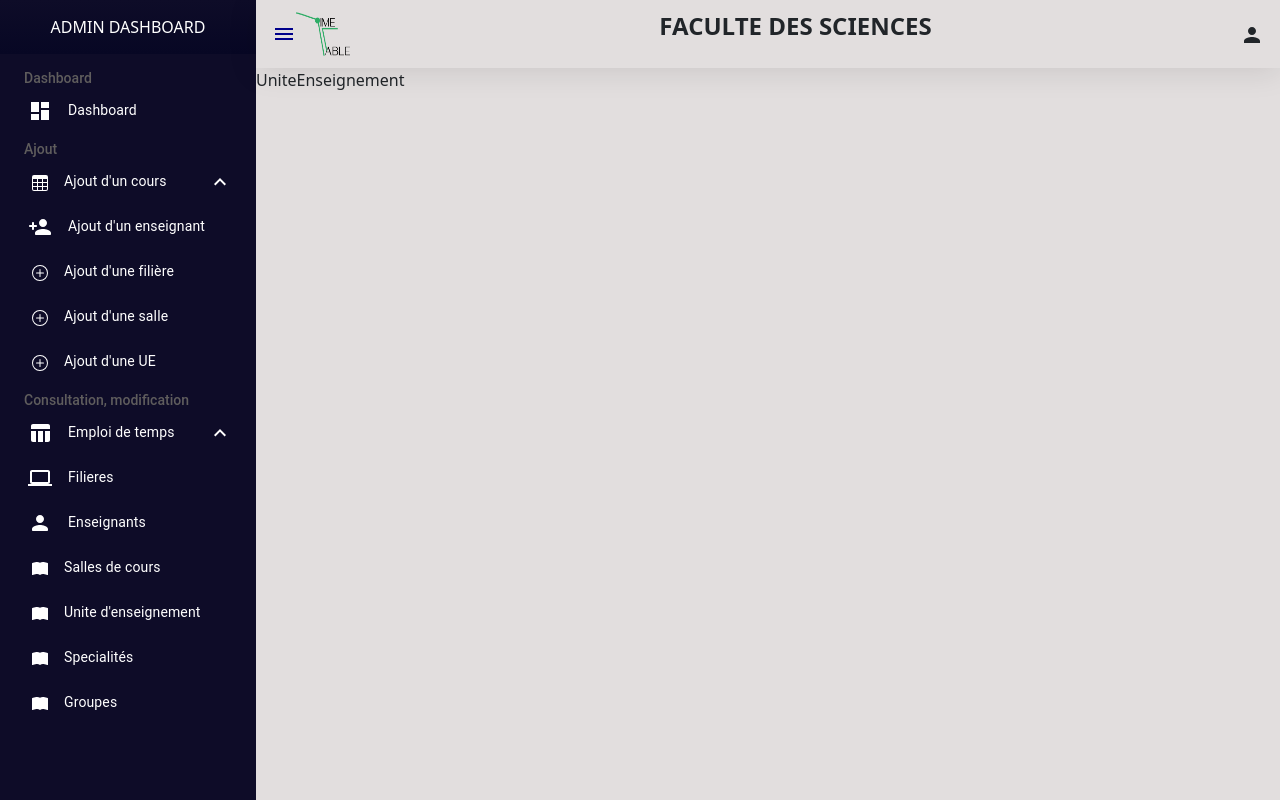
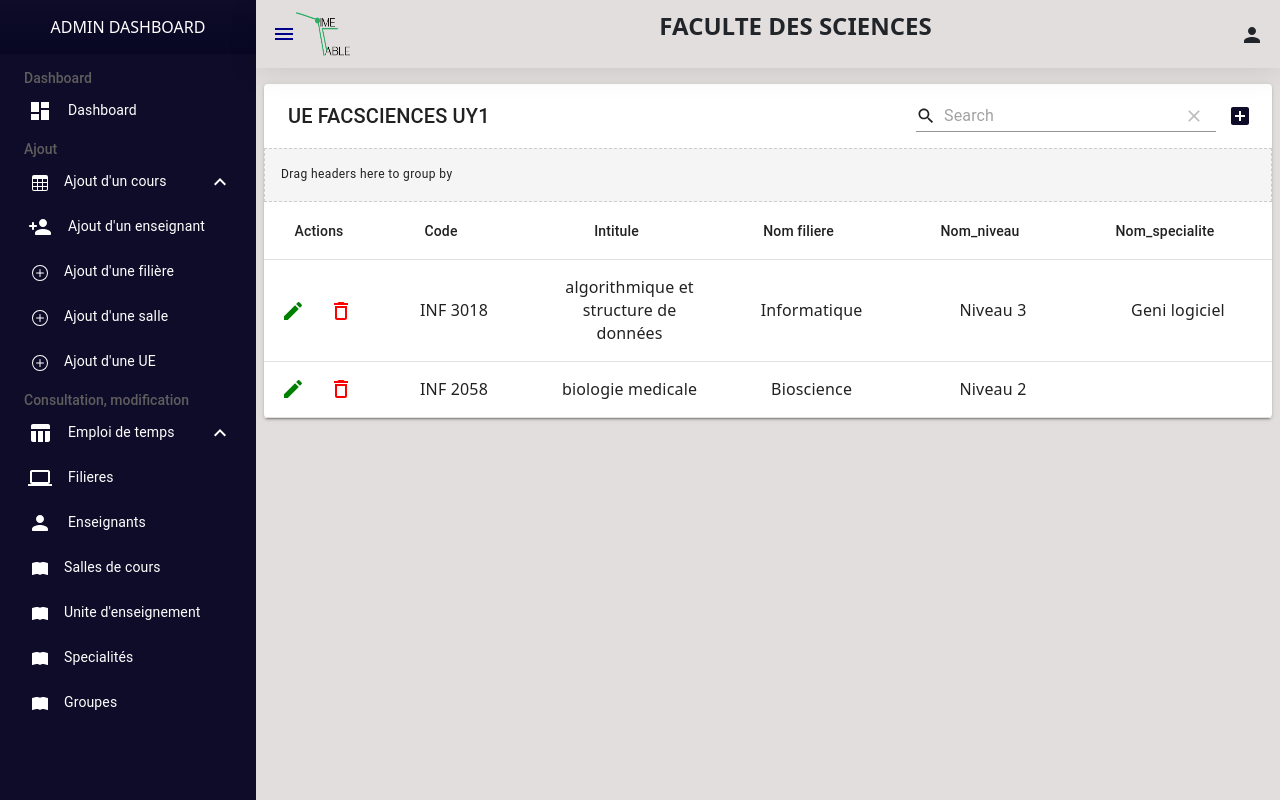
Before and after one commit to Sergecodes/emploi-univ, a React (Create React App) app in the folder client/: page /admin/liste-ue in a window 1280 px wide. Built offline with nearby package versions, Linux system fonts and the light colour scheme.

Commit message:
integration backend

```diff
--- a/client/src/Components/Admin/Specialites.js
+++ b/client/src/Components/Admin/Specialites.js
@@ -23,7 +23,6 @@ const Salles = () => {
     { title: "Filiere", field: "filiere", align: "center" },
     { title: "Specialite", field: "specialite", align: "center" },
     { title: "Niveau", field: "niveau", align: "center" },
-    { title: "Effectif", field: "effectif", align: "center" },
 
   ];
 
--- a/client/src/Components/Admin/UniteEnseignement.js
+++ b/client/src/Components/Admin/UniteEnseignement.js
@@ -1,38 +1,44 @@
 import React, { useState,useEffect} from "react";
-/*import tableIcons from "../Common/MaterialTableIcons";
+import tableIcons from "../Common/MaterialTableIcons";
 import MaterialTable from "material-table";
 import { Modal, Box } from "@material-ui/core";
-import AjoutUe from "./Enseignants/AjoutUe";
-import SupprimerUe from "./Enseignants/SupprimerUe";
-import ModifierUe from "./Enseignants/ModifierUe";
+import AjouterUe from "./Unite_Enseignement/AjouterUe";
+import SupprimerUe from "./Unite_Enseignement/SupprimerUe";
+import ModifierUe from "./Unite_Enseignement/ModifierUe";
 import { useSelector, useDispatch } from "react-redux";
 import {
   handleOpenAjout,
   handleOpenDelete,
   handleOpenModify,
 } from "../../redux/ModalDisplaySlice";
-import axios from "axios";
+//import axios from "axios";
 
 const UniteEnseignement = () => {
-  const [listeUe, setListeUe] = useState([{}]);
-  const [enseignantInfo, setEnseignantInfo] = useState({  });
+  const [listeUe, setListeUe] = useState([
+    {code:"INF 3018",intitule:"algorithmique et structure de données", nom_filiere:"Informatique",nom_niveau:"Niveau 3",nom_specialite:" Geni logiciel"},
+    {code:"INF 2058",intitule:"biologie medicale", nom_filiere:"Bioscience",nom_niveau:"Niveau 2",nom_specialite:" "}
+  ]);
+  const [ueInfo, setUeInfo] = useState({  });
   const columns = [
-    { title: "Nom", field: "nom", align: "center" },
-    { title: "Prenom", field: "prenom", align: "center" },
-    { title: "Matricule", field: "matricule", align: "center" },
+    { title: "Code", field: "code", align: "center" },
+    { title: "Intitule", field: "intitule", align: "center" },
+    { title: "Nom filiere", field: "nom_filiere", align: "center" },
+    { title: "Nom_niveau", field: "nom_niveau", align: "center" },
+    { title: "Nom_specialite", field: "nom_specialite", align: "center" },
+
   ];
   const data = listeUe;
   const dispatch = useDispatch();
 
   const handleModify = (data) => {
-    let new_enseignantInfo = { nom: data.nom, prenom: data.prenom, matricule:data.matricule };
-    setEnseignantInfo(new_enseignantInfo);
+    let new_ueInfo = { code:data.code, intitule:data.intitule, nom_filiere:data.nom_filiere, nom_niveau:data.nom_niveau };
+    setUeInfo(new_ueInfo);
     dispatch(handleOpenModify());
   };
 
   const handleDelete = (data) => {
-    let new_enseignantInfo = { nom: data.nom, prenom: data.prenom, matricule:data.matricule };
-    setEnseignantInfo(new_enseignantInfo);
+    let new_ueInfo = { code:data.code, intitule:data.intitule, nom_filiere:data.nom_filiere, nom_niveau:data.nom_niveau };
+    setUeInfo(new_ueInfo);
     dispatch(handleOpenDelete());
   };
 
@@ -40,18 +46,18 @@ const UniteEnseignement = () => {
 
 
 
-  useEffect(() => {
+  /*useEffect(() => {
     axios
-      .get("http://localhost:8000/api/enseignants/")
+      .get("http://localhost:8000/api/ue/")
       .then((res) => setListeUe(res.data))
       .catch((err) => console.log(err));
-  }, [files.openAjout]);
+  }, [files.openAjout]);*/
 
 
   return (
     <section className="materialTableSalle mx-2 my-3">
       <MaterialTable
-        title="ENSEIGNANTS FACSCIENCES UY1"
+        title="UE FACSCIENCES UY1"
         actions={[
           {
             icon: tableIcons.Edit,
@@ -75,31 +81,31 @@ const UniteEnseignement = () => {
         columns={columns}
         data={data}
         options={{ paging: false, grouping: true }}
-      />*/
+      />
 
-      {/*Modal pour l'ajout d'un enseignant
+      {/*Modal pour l'ajout d'une ue*/}
       <div>
         <Modal open={files.openAjout}>
           <Box>
-            <AjoutUe />
+            <AjouterUe />
           </Box>
         </Modal>
       </div>
 
-      {/*Modal pour la suppression d'un enseignant
+      {/*Modal pour la suppression d'une ue */}
       <div>
         <Modal open={files.openDelete}>
           <Box>
-            <SupprimerUe matricule={enseignantInfo.matricule} />
+            <SupprimerUe />
           </Box>
         </Modal>
-      </div>*/}
+      </div>
 
-      {/* Modal pour la suppression d'un enseignant
+      {/* Modal pour la suppression d'une ue*/}
       <div>
         <Modal open={files.openModify}>
           <Box>
-            <ModifierUe enseignant={enseignantInfo} />
+            <ModifierUe  />
           </Box>
         </Modal>
       </div>
@@ -107,13 +113,4 @@ const UniteEnseignement = () => {
   );
 };
 
-export default UniteEnseignement;*/}
-
-
-const UniteEnseignement = () => {
-  return (
-    <div>UniteEnseignement</div>
-  )
-}
-
-export default UniteEnseignement
+export default UniteEnseignement;
--- a/client/src/Components/Admin/Unite_Enseignement/AJouterUe.js
+++ b/client/src/Components/Admin/Unite_Enseignement/AJouterUe.js
@@ -1,9 +1,173 @@
-import React from 'react'
+import React,{useEffect, useState} from "react";
+import TextField from '@mui/material/TextField';
+/*import Cookies from "js-cookie";*/
+import axios from "axios";
+import {useDispatch} from "react-redux";
+import{ handleOpenAjout} from "../../../redux/ModalDisplaySlice";
 
-const AJouterUe = () => {
+
+
+const AjouterUe = () => {
+
+    const [listeFilieres, setListeFilieres]=useState([{}]);
+   const niveaux =[{nom:'niveau 1'},{nom:'niveau 2'},{nom:'niveau 3'}];
+   const specialites =[{nom:'data science'},{nom:'genie logiciel'},{nom:'reseaux'}];
+   const [activate ,setActivate] =useState(true)
+   const [ueInfo, setUeInfo]=useState({
+    code:"",
+    intitule:" ",
+    nom_filiere:" ",
+    nom_niveau:niveaux[0].nom,
+    nom_specialite:specialites[0].nom
+  })
+   const dispatch = useDispatch()
+   // const [niveau,setNiveau]=useState([{}])
+  /*   const csrftoken = Cookies.get('csrftoken');
+
+    const headers={
+      'X-CSRFToken': csrftoken
+    }*/
+
+    useEffect(()=>{
+
+
+      axios.get("http://localhost:8000/api/filieres/")
+      .then(res=>setListeFilieres(res.data))
+      .catch(err=>console.log(err))
+
+    /*  axios.get("http://localhost:8000/api/Niveau/all/")
+      .then(res=>setNiveau(res.data))
+      .catch(err=>console.log(err))*/
+
+
+    },[])
+
+    const handleChange=(e)=>{
+      const name= e.target.name;
+        const value=e.target.value;
+      setUeInfo({...ueInfo, [name]:value})
+    }
+
+    const handleAjout=()=>{
+     console.log(ueInfo)
+    }
   return (
-    <div>AJouterUe</div>
-  )
-}
+    <section
+      className="d-flex justify-content-center row"
+      style={{ width: "100%" }}
+    >
+      <div className="ajout mt-5  px-3 py-2 col-12 col-md-9 col-lg-7">
+        <h4 className="fs-5 fw-light text-center">
+          Vous ètes sur le point d'ajouter une nouvelle UE à votre emploi
+          de temps
+        </h4>
+        <div className="mt-4">
+          <div className="my-3 d-flex align-items-center">
+            <label htmlFor="code">Code_Ue :</label>
+            <TextField name="code" label="code" size='small' onChange={handleChange}/>
+          </div>
+          <div className="my-3 d-flex align-items-center">
+            <label htmlFor="intitule">Intitulé :</label>
+            <TextField name="intitule" label="intitule" size='small' onChange={handleChange}/>
+          </div>
 
-export default AJouterUe
+          <div className="my-3">
+            <label htmlFor="nom_filiere">Filiere :</label>
+            <select name="nom_filiere" onChange={handleChange}>
+            {
+                listeFilieres.map((elt,index)=>{
+                  return(
+
+                      <option key={index} name={elt.nom}>{elt.nom}</option>
+
+                  )
+                })
+              }
+            </select>
+          </div>
+          <div className="my-3">
+            <label htmlFor="nom_niveau">Niveau :</label>
+            <select name="nom_niveau" onChange={handleChange}>
+              {
+                niveaux.map((elt,index)=>{
+                 return(
+                  <option  key={index} name={elt.nom}>{elt.nom}</option>
+                 )
+                })
+              }
+            </select>
+          </div>
+          <div className="my-3 d-flex">
+              <div>
+              <label htmlFor="nom_specialite" style={activate?{}:{color:"GrayText"}}>Specialite :</label>
+            <select name="nom_specialite" onChange={handleChange} disabled={!activate}>
+              {
+                specialites.map((elt,index)=>{
+                  return(
+                    <option  key={index} name={elt.nom}>{elt.nom}</option>
+                  )
+                })
+              }
+            </select>
+              </div>
+              <div className="ms-4">
+                <input type="checkbox" name="activate"  checked={activate} onChange={()=>setActivate(!activate)}/>
+              </div>
+          </div>
+        </div>
+        <div
+          className="my-3 d-flex justify-content-end "
+          style={{ width: "100%" }}
+        >
+          <button
+            className="btn me-2 cancelButton"
+            type="button"
+            onClick={() => dispatch(handleOpenAjout())}
+          >
+            Annuler{" "}
+          </button>
+          <button className="btn addButton" type="button" onClick={handleAjout}>
+            Ajouter
+          </button>
+        </div>
+      </div>
+    </section>
+  );
+};
+
+export default AjouterUe;
+
+/*
+import Stack from '@mui/material/Stack';
+import Autocomplete from '@mui/material/Autocomplete';
+
+
+      axios.get("http://localhost:8000/api/enseignants/")
+      .then(res=>setEnseignant(res.data))
+      .catch(err=>console.log(err))
+
+
+  const [enseignant,setEnseignant]=useState([{}]);
+ <div className="my-3 d-flex align-items-center">
+            <label htmlFor="matricule">matricule enseignant :</label>
+            <Stack spacing={2} sx={{ minWidth:"280px",padding:"0px",margin:"0px"}}>
+      <Autocomplete
+        freeSolo
+        id="free-solo-2-demo"
+        disableClearable
+        options={enseignant.map((option) => option.matricule)}
+        renderInput={(params) => (
+          <TextField
+            {...params}
+            label="matricule"
+            InputProps={{
+              ...params.InputProps,
+              type: 'search',
+            }}
+            size="small"
+            onChange={handleChange}
+          />
+        )}
+      />
+    </Stack>
+          </div>*/
```
Also changed, not shown: client/src/Components/Admin/Specialites/AjouterSpecialite.js (+3 -16 lines).
